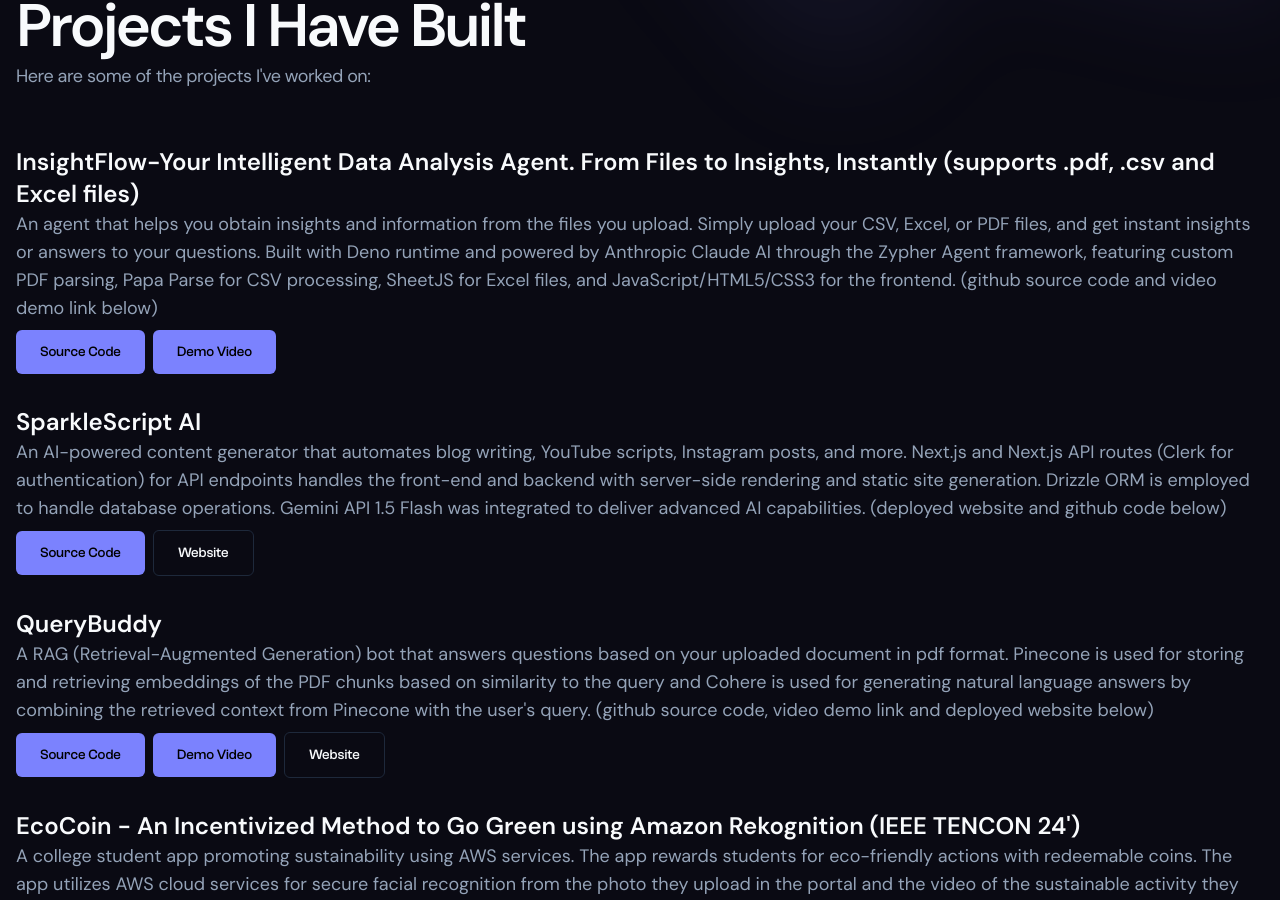
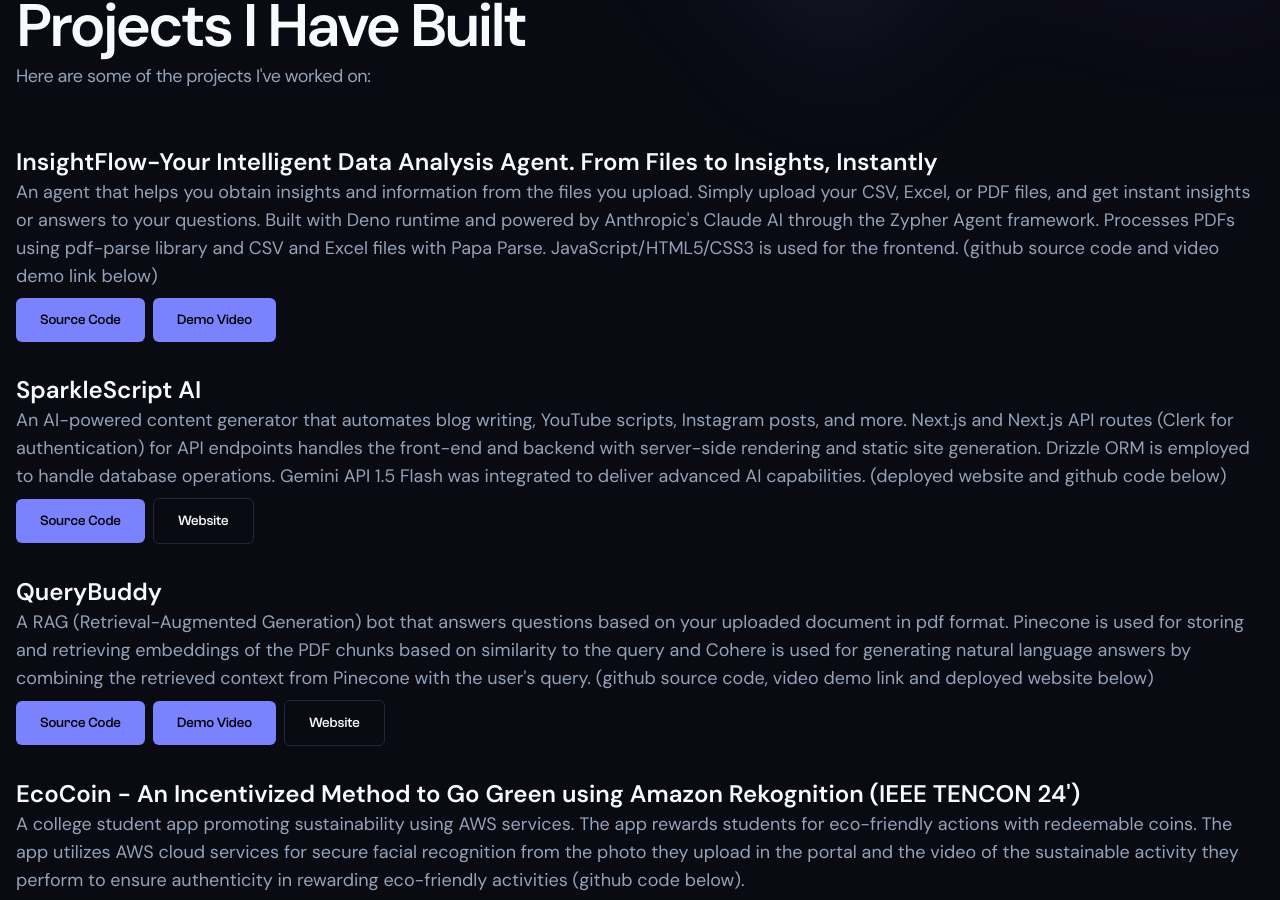
Before and after one commit to rux0422/My-Portfolio, a Next.js app: page / in a window 1280 px wide. Shown: the part 920-1820 px from the top of the page. Built offline with nearby package versions, Linux system fonts and the light colour scheme.

Commit message:
Update index.tsx

```diff
--- a/src/pages/index.tsx
+++ b/src/pages/index.tsx
@@ -29,9 +29,9 @@
 // Updated projects
 const projects = [
    {
-    title: "InsightFlow-Your Intelligent Data Analysis Agent. From Files to Insights, Instantly (supports .pdf, .csv and Excel files)",
+    title: "InsightFlow-Your Intelligent Data Analysis Agent. From Files to Insights, Instantly",
     description:
-      "An agent that helps you obtain insights and information from the files you upload. Simply upload your CSV, Excel, or PDF files, and get instant insights or answers to your questions. Built with Deno runtime and powered by Anthropic Claude AI through the Zypher Agent framework, featuring custom PDF parsing, Papa Parse for CSV processing, SheetJS for Excel files, and JavaScript/HTML5/CSS3 for the frontend. (github source code and video demo link below)",
+      "An agent that helps you obtain insights and information from the files you upload. Simply upload your CSV, Excel, or PDF files, and get instant insights or answers to your questions. Built with Deno runtime and powered by Anthropic's Claude AI through the Zypher Agent framework. Processes PDFs using pdf-parse library and CSV and Excel files with Papa Parse. JavaScript/HTML5/CSS3 is used for the frontend. (github source code and video demo link below)",
     githubhref: "https://github.com/rux0422/InsightFlow-Intelligent-Data-Analysis-Agent",
     vidhref: "https://drive.google.com/file/d/1PiBnqeybZKg1kKqh_YzmHRbBYJ2XMKZF/view"
 
```
